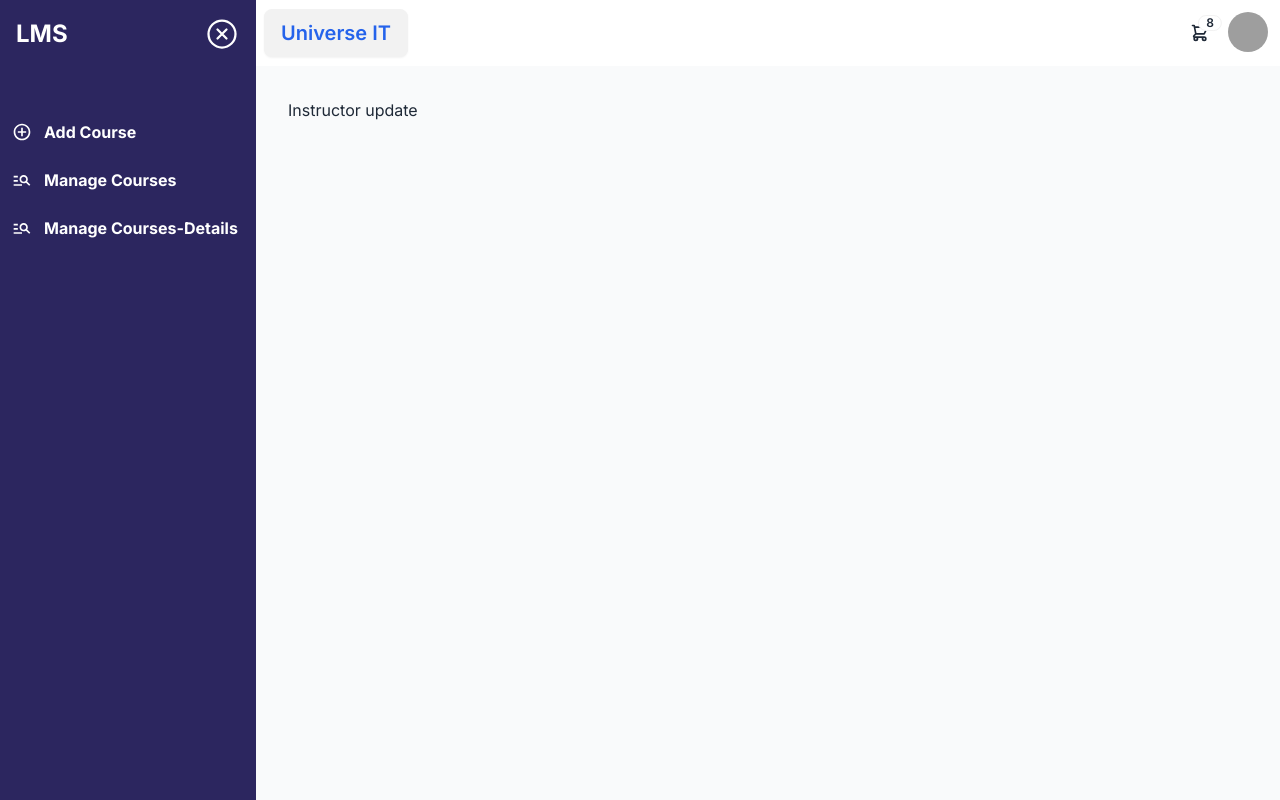
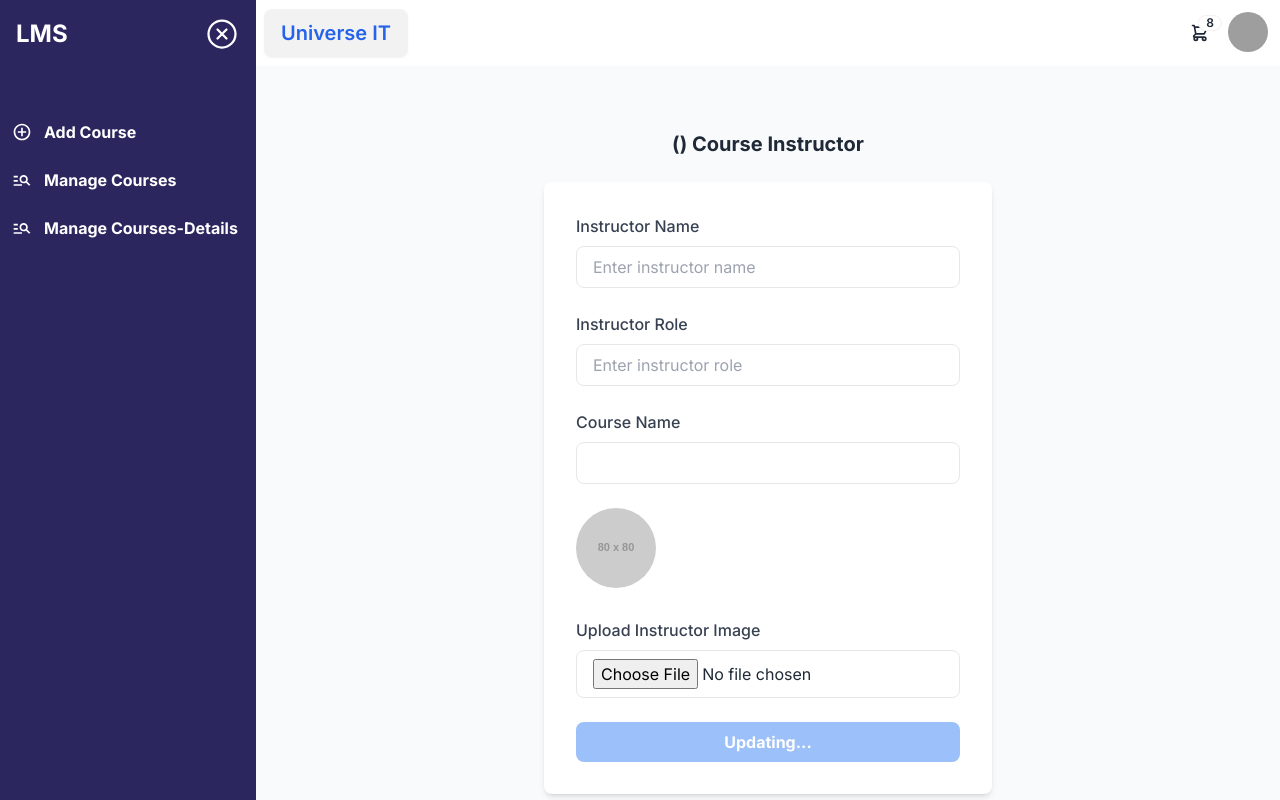
Before and after one commit to universeIt137/LMS_Frontend, a React (Vite) app: page /dashboard/instructor/update/1/1 in a window 1280 px wide. Built offline with nearby package versions, Linux system fonts and the light colour scheme; no server answers; sample sign-in values are in the browser's storage; grey boxes are pictures that could not be loaded.

Commit message:
instructor done

```diff
--- a/src/apiRequest/instructorApi.js
+++ b/src/apiRequest/instructorApi.js
@@ -2,34 +2,61 @@ import { create } from "zustand";
 import useAxiosPublic from "../hook/UseAxiosPublic";
 const axiosPublic = useAxiosPublic()
 
-const instructorStore = create((set)=>({
-    instructorNameDropDown : null,
-    instructorNameDropDownDropDownApi : async ()=>{
+const instructorStore = create((set) => ({
+    instructorNameDropDown: null,
+    instructorNameDropDownDropDownApi: async () => {
         let res = await axiosPublic.get(`/instructors-name`);
-        if(res.data["status"] === 'success'){
-            set({instructorNameDropDown : res.data.data});
-        } else{
+        if (res.data["status"] === 'success') {
+            set({ instructorNameDropDown: res.data.data });
+        } else {
             return false;
         }
     },
-    instructorCreateApi : async function(payload){
-        let res = await axiosPublic.post(`/instructor/create`,payload);
-        if(res.data["status"] ==='success'){
+    instructorCreateApi: async function (payload) {
+        let res = await axiosPublic.post(`/instructor/create`, payload);
+        if (res.data["status"] === 'success') {
             return res.data["status"];
-        } else{
+        } else {
             return false;
         }
     },
-    instructorDataByCourseId : [],
+    instructorDataByCourseId: [],
     instructorDataByCourseIdApi: async (courseId) => {
         let res = await axiosPublic.get(`/instructor-by/course-id/${courseId}`);
-        if(res.data["status"] ==='success'){
-            set({instructorDataByCourseId : res.data.data});
-        } else{
+        if (res.data["status"] === 'success') {
+            set({ instructorDataByCourseId: res.data.data });
+        } else {
+            return false;
+        }
+    },
+    singleInstructorData: [],
+    singleInstructorDataApi: async (id) => {
+        let res = await axiosPublic.get(`/single/instructor/${id}`);
+        if (res.data["status"] === 'success') {
+            set({ singleInstructorData: res.data.data });
+        } else {
+            return false;
+        }
+    },
+    instructorUpdateApi: async function (id, payload) {
+        let res = await axiosPublic.put(`/instructor/update/${id}`, payload);
+        if (res.data["status"] === 'success') {
+            return res.data["status"];
+        } else {
             return false;
         }
     },
 
+    allInstructorDataList : [],
+    allInstructorDataListApi : async function(){
+        let res = await axiosPublic.get(`/all/instructor`);
+        if(res.data["status"] ==='success'){
+            set({ allInstructorDataList : res.data.data });
+        } else{
+            return false;
+        }
+    }
+
 }));
 
 export default instructorStore;
--- a/src/helper/updateAlert.js
+++ b/src/helper/updateAlert.js
@@ -1,18 +1,11 @@
 import Swal from "sweetalert2";
 
-export const updateAlert =  Swal.mixin({
-    customClass: {
-      confirmButton: "btn btn-success",
-      cancelButton: "btn btn-danger"
-    },
-    buttonsStyling: false
-  });
-  swalWithBootstrapButtons.fire({
-    title: "Are you sure?",
-    text: "You won't be able to update this!",
-    icon: "warning",
+export const updateAlert = async ()=>{
+  Swal.fire({
+    title: "Do you want to save the changes?",
+    showDenyButton: true,
     showCancelButton: true,
-    confirmButtonText: "Yes, update it!",
-    cancelButtonText: "No, cancel!",
-    reverseButtons: true
+    confirmButtonText: "Save",
+    denyButtonText: `Don't save`
   })
+}
--- a/src/pages/adminSide/instructor/InstructorUpdatePage.jsx
+++ b/src/pages/adminSide/instructor/InstructorUpdatePage.jsx
@@ -1,11 +1,156 @@
-import React from 'react'
+import React, { useEffect, useState } from 'react';
+import { useParams } from 'react-router-dom';
+import instructorStore from '../../../apiRequest/instructorApi';
+import { uploadImg } from '../../../uploadImage/UploadImage';
+import { updateAlert } from '../../../helper/updateAlert';
 
 const InstructorUpdatePage = () => {
+  const { id } = useParams();
+  const [loader, setLoader] = useState(false);
+  const {
+    instructorUpdateApi,
+    singleInstructorDataApi,
+    singleInstructorData,
+    allInstructorDataListApi,
+  } = instructorStore();
+
+  // Fetch single instructor data on component mount
+  useEffect(() => {
+    (async () => {
+      setLoader(true);
+      await singleInstructorDataApi(id);
+      setLoader(false);
+    })();
+  }, [id]);
+
+  // Extract the image URL from the API response
+  const { instructor_img: upcomingImg } = singleInstructorData[0] || {};
+
+  // Form submission handler
+  const updateInstructor = async (e) => {
+    e.preventDefault();
+    const instructor_name = e.target.instructor_name.value;
+    const instructor_img = e.target.instructor_img.files[0];
+    const instructor_role = e.target.instructor_role.value;
+    const course_name = e.target.course_name.value;
+
+    let ImageUrl = upcomingImg; // Default to the existing image if no new one is uploaded
+
+    if (instructor_img) {
+      ImageUrl = await uploadImg(instructor_img); // Upload new image if selected
+    }
+
+    const payload = {
+      instructor_name,
+      instructor_img: ImageUrl,
+      instructor_role,
+      course_name,
+    };
+
+    setLoader(true);
+    const res = await instructorUpdateApi(id, payload);
+    setLoader(false);
+
+    if (res) {
+      await allInstructorDataListApi();
+      updateAlert('Instructor updated successfully', 'success');
+      e.target.reset();
+    } else {
+      updateAlert('Instructor update failed', 'error');
+    }
+  };
+
   return (
-    <div>
-      <h1>Instructor update</h1>
+    <div className="container mx-auto p-8 max-w-lg">
+      <h1 className="text-xl font-bold text-center mb-6">
+        ({singleInstructorData[0]?.instructor_name}) {singleInstructorData[0]?.courseData?.course_name} Course Instructor
+      </h1>
+
+      <form onSubmit={updateInstructor} className="space-y-6 bg-white p-8 shadow-md rounded-lg">
+        {/* Instructor Name */}
+        <div>
+          <label htmlFor="instructor_name" className="block text-gray-700 font-medium mb-2">
+            Instructor Name
+          </label>
+          <input
+            type="text"
+            id="instructor_name"
+            name="instructor_name"
+            defaultValue={singleInstructorData[0]?.instructor_name}
+            placeholder="Enter instructor name"
+            className="w-full px-4 py-2 border rounded-lg focus:outline-none focus:ring-2 focus:ring-blue-400"
+          />
+        </div>
+
+        {/* Instructor Role */}
+        <div>
+          <label htmlFor="instructor_role" className="block text-gray-700 font-medium mb-2">
+            Instructor Role
+          </label>
+          <input
+            type="text"
+            id="instructor_role"
+            name="instructor_role"
+            defaultValue={singleInstructorData[0]?.instructor_role}
+            placeholder="Enter instructor role"
+            className="w-full px-4 py-2 border rounded-lg focus:outline-none focus:ring-2 focus:ring-blue-400"
+          />
+        </div>
+
+
+
+        {/* Course Name */}
+        <div>
+          <label htmlFor="course_name" className="block text-gray-700 font-medium mb-2">
+            Course Name
+          </label>
+          <input
+            type="text"
+            id="course_name"
+            name="course_name"
+            defaultValue={singleInstructorData[0]?.courseData?.course_name}
+            readOnly
+            className="w-full px-4 py-2 border rounded-lg focus:outline-none focus:ring-2 focus:ring-blue-400"
+          />
+        </div>
+
+            {/* Instructor Image Preview */}
+              <div className="avatar mb-4">
+                <div className="w-20 rounded-full">
+                    <img
+                        key={Date.now()}
+                        src={upcomingImg || 'https://via.placeholder.com/80'}
+                        alt="Instructor"
+                        />
+                  </div>
+              </div>
+
+        {/* Instructor Image Upload */}
+        <div>
+          <label htmlFor="instructor_img" className="block text-gray-700 font-medium mb-2">
+            Upload Instructor Image
+          </label>
+          <input
+            type="file"
+            id="instructor_img"
+            name="instructor_img"
+            className="w-full px-4 py-2 border rounded-lg"
+          />
+        </div>
+
+        {/* Submit Button */}
+        <button
+          type="submit"
+          className={`w-full bg-blue-500 hover:bg-blue-600 text-white font-bold py-2 px-4 rounded-lg ${
+            loader && 'opacity-50 cursor-not-allowed'
+          }`}
+          disabled={loader}
+        >
+          {loader ? 'Updating...' : 'Submit'}
+        </button>
+      </form>
     </div>
-  )
-}
+  );
+};
 
-export default InstructorUpdatePage
+export default InstructorUpdatePage;
```
